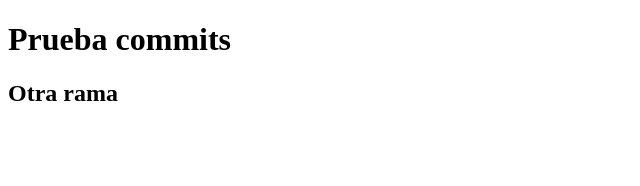
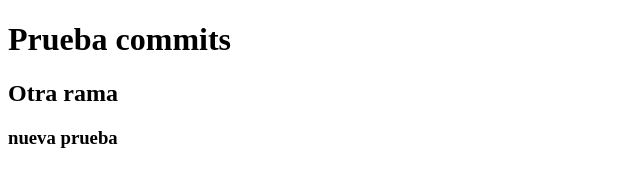
Before and after one commit to carlOzil/prueba-commits, a plain HTML site: page index.html in a window 1280 px wide. Shown: the whole page, without its empty margins (0-640 px from the left). Drawn offline with Linux system fonts and the light colour scheme.

Commit message:
nuevos cambios

```diff
--- a/index.html
+++ b/index.html
@@ -8,5 +8,6 @@
 <body>
     <h1>Prueba commits</h1>
     <h2>Otra rama</h2>
+    <h3>nueva prueba</h3>
 </body>
 </html>
```
